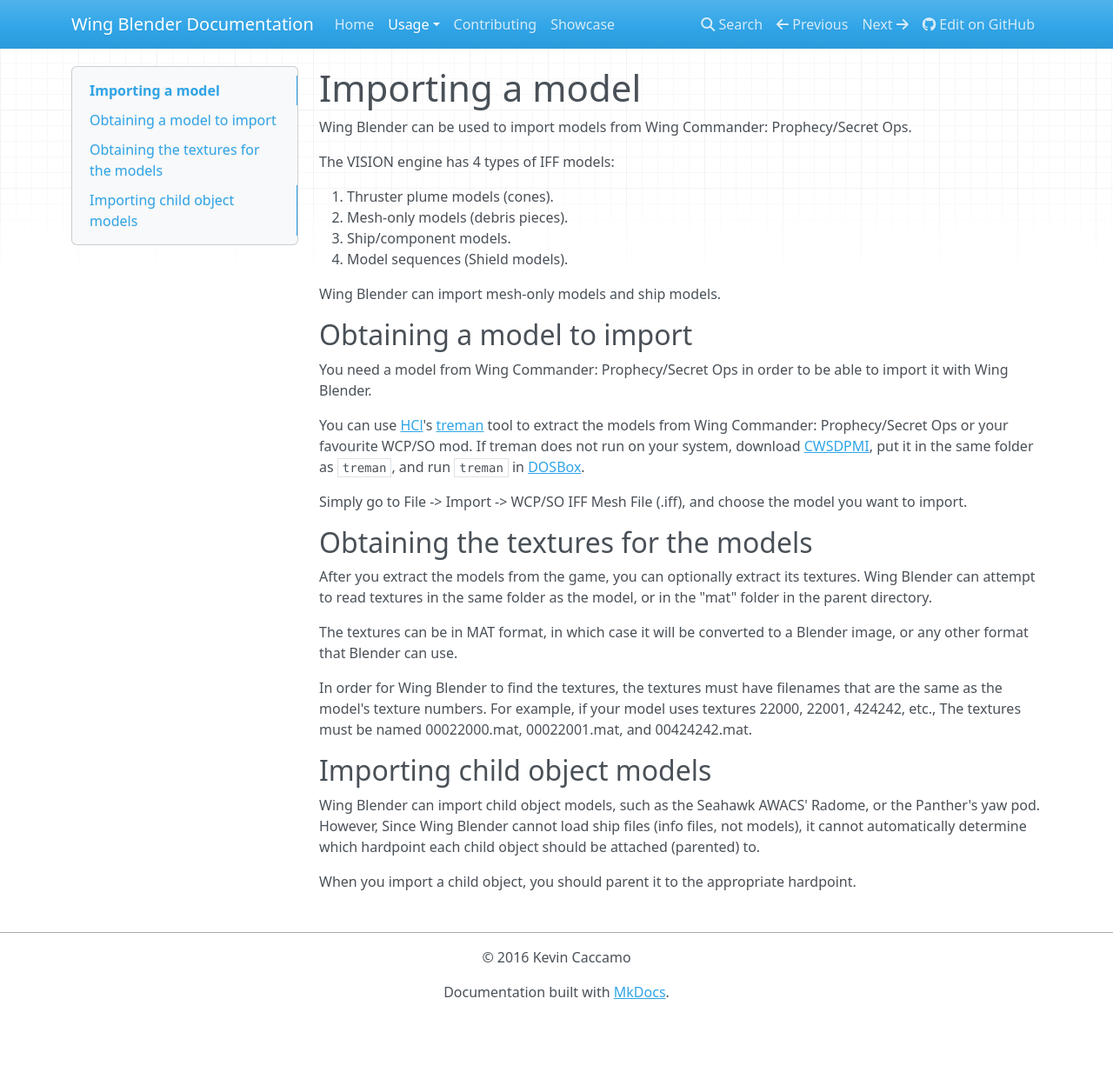
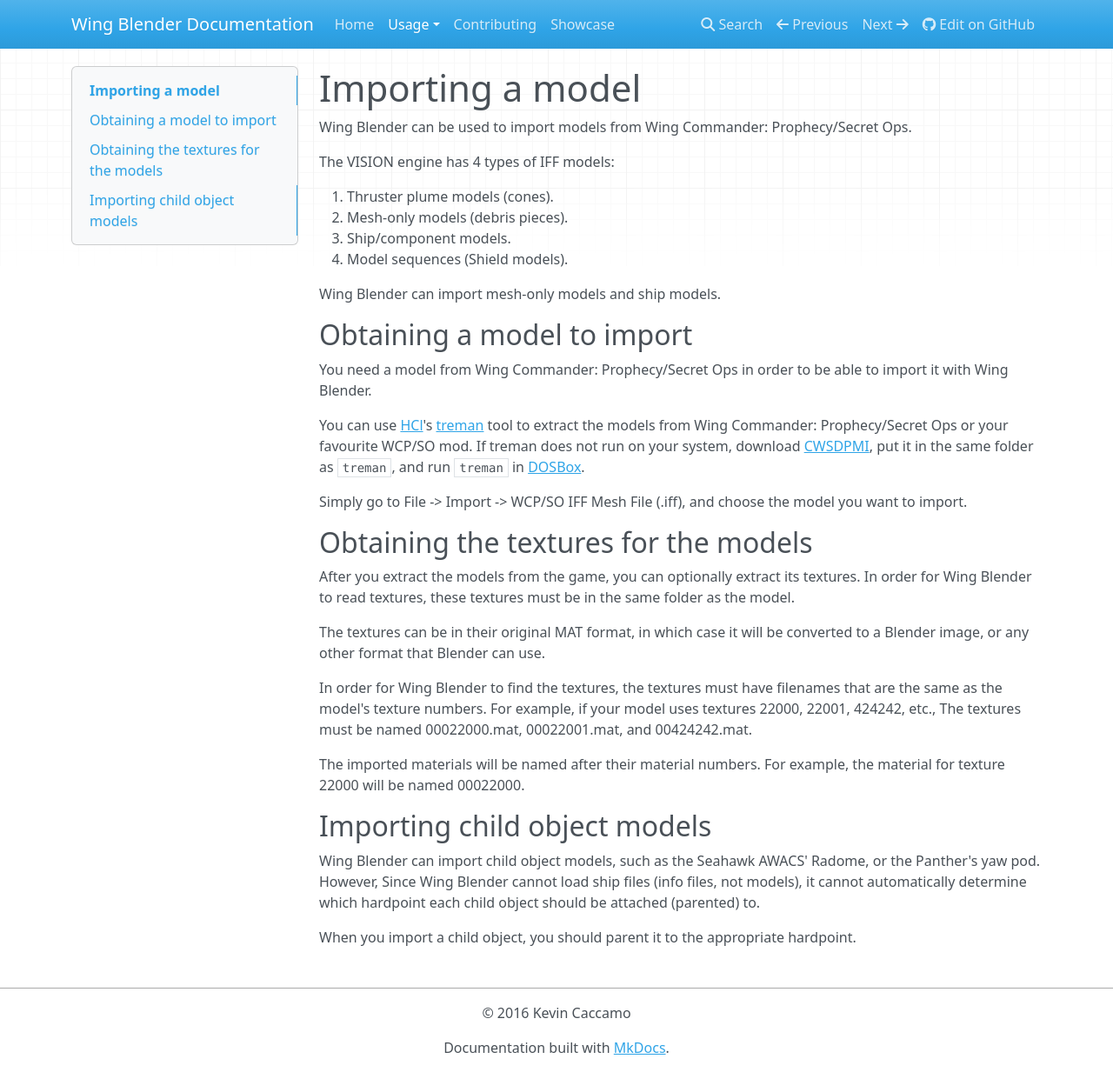
Before and after one commit to Talon1024/wing-blender-site, an MkDocs documentation site: the page built from docs/import.md, in a window 1280 px wide and 1233 px high. Shown: the whole window at 87% size. Built offline with MkDocs 1.6.1, drawn with Linux system fonts in a browser that asks for light colours; nearby versions of some CDN libraries; old or Windows-style settings are respelled for this version of MkDocs.

Commit message:
Improve importer/exporter documentation.
Importer:
The importer can only import MATs or other images in the same directory.
Blender materials corresponding to MATs are now named after the MAT numbers.

Exporter:
Give information about how exporting works if user decides to (or not) export only the active object.

```diff
--- a/docs/import.md
+++ b/docs/import.md
@@ -1,8 +1,7 @@
 Importing a model
 =================
 
-Wing Blender can be used to import models from Wing Commander: Prophecy/Secret
-Ops.
+Wing Blender can be used to import models from Wing Commander: Prophecy/Secret Ops.
 
 The VISION engine has 4 types of IFF models:
 
@@ -19,34 +18,24 @@ Obtaining a model to import
 You need a model from Wing Commander: Prophecy/Secret Ops in order to be able
 to import it with Wing Blender.
 
-You can use [HCl](http://hcl.solsector.net)'s [treman](http://hcl.solsector.net/archive/treman1.zip) tool to extract the
-models from Wing Commander: Prophecy/Secret Ops or your favourite WCP/SO mod. If treman does not run on your system, download
-[CWSDPMI](http://web.archive.org/web/20150817040602/http://homer.rice.edu/~sandmann/cwsdpmi/index.html), put it in the same folder as `treman`, and run `treman` in [DOSBox](www.dosbox.com).
+You can use [HCl](http://hcl.solsector.net)'s [treman](http://hcl.solsector.net/archive/treman1.zip) tool to extract the models from Wing Commander: Prophecy/Secret Ops or your favourite WCP/SO mod. If treman does not run on your system, download [CWSDPMI](http://web.archive.org/web/20150817040602/http://homer.rice.edu/~sandmann/cwsdpmi/index.html), put it in the same folder as `treman`, and run `treman` in [DOSBox](www.dosbox.com).
 
-Simply go to File -> Import -> WCP/SO IFF Mesh File (.iff), and choose the model
-you want to import.
+Simply go to File -> Import -> WCP/SO IFF Mesh File (.iff), and choose the model you want to import.
 
 Obtaining the textures for the models
 -------------------------------------
 
-After you extract the models from the game, you can optionally extract its
-textures. Wing Blender can attempt to read textures in the same folder as the
-model, or in the "mat" folder in the parent directory.
+After you extract the models from the game, you can optionally extract its textures. In order for Wing Blender to read textures, these textures must be in the same folder as the model.
 
-The textures can be in MAT format, in which case it will be converted to a
-Blender image, or any other format that Blender can use.
+The textures can be in their original MAT format, in which case it will be converted to a Blender image, or any other format that Blender can use.
 
-In order for Wing Blender to find the textures, the textures must have filenames
-that are the same as the model's texture numbers. For example, if your model
-uses textures 22000, 22001, 424242, etc., The textures must be named 00022000.mat,
-00022001.mat, and 00424242.mat.
+In order for Wing Blender to find the textures, the textures must have filenames that are the same as the model's texture numbers. For example, if your model uses textures 22000, 22001, 424242, etc., The textures must be named 00022000.mat, 00022001.mat, and 00424242.mat.
+
+The imported materials will be named after their material numbers. For example, the material for texture 22000 will be named 00022000.
 
 Importing child object models
 -----------------------------
 
-Wing Blender can import child object models, such as the Seahawk AWACS' Radome,
-or the Panther's yaw pod. However, Since Wing Blender cannot load ship files
-(info files, not models), it cannot automatically determine which hardpoint
-each child object should be attached (parented) to.
+Wing Blender can import child object models, such as the Seahawk AWACS' Radome, or the Panther's yaw pod. However, Since Wing Blender cannot load ship files (info files, not models), it cannot automatically determine which hardpoint each child object should be attached (parented) to.
 
 When you import a child object, you should parent it to the appropriate hardpoint.
```
Also changed, not shown: docs/export.md (+11 -2 lines).
